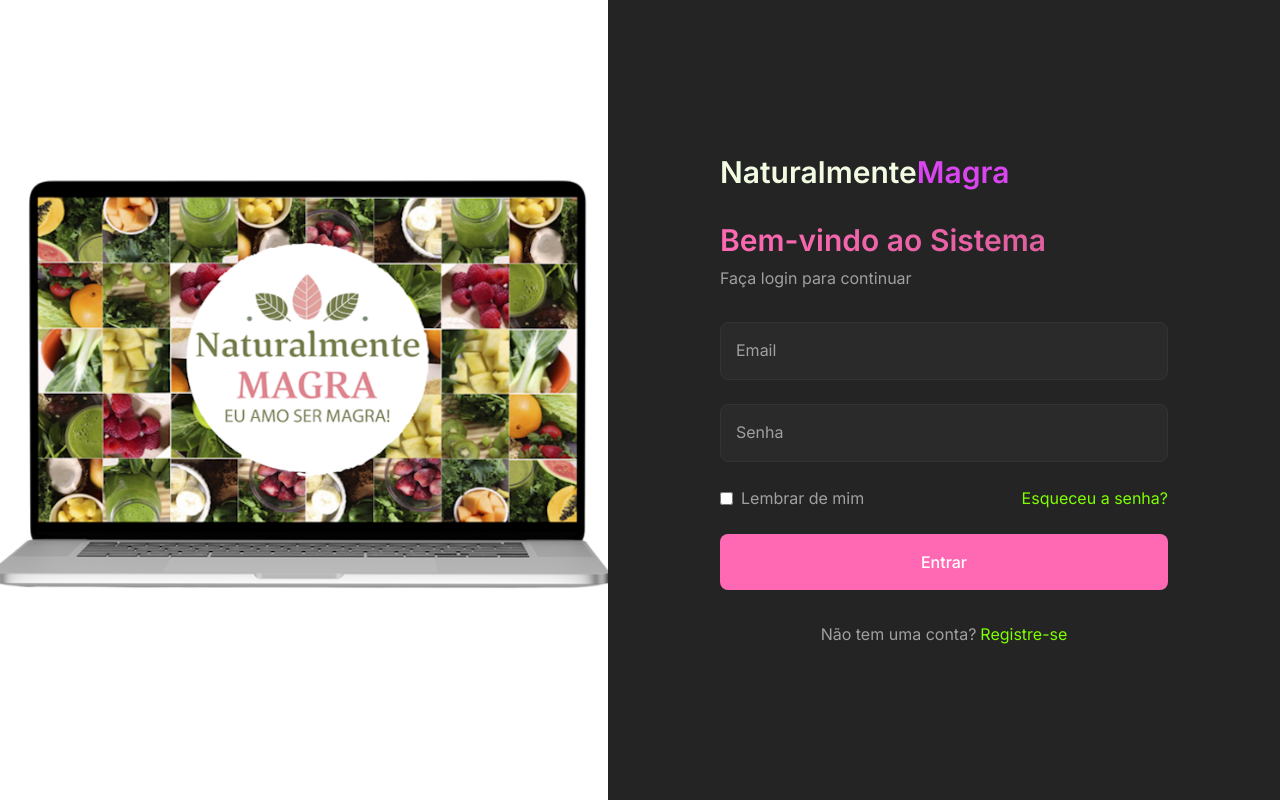
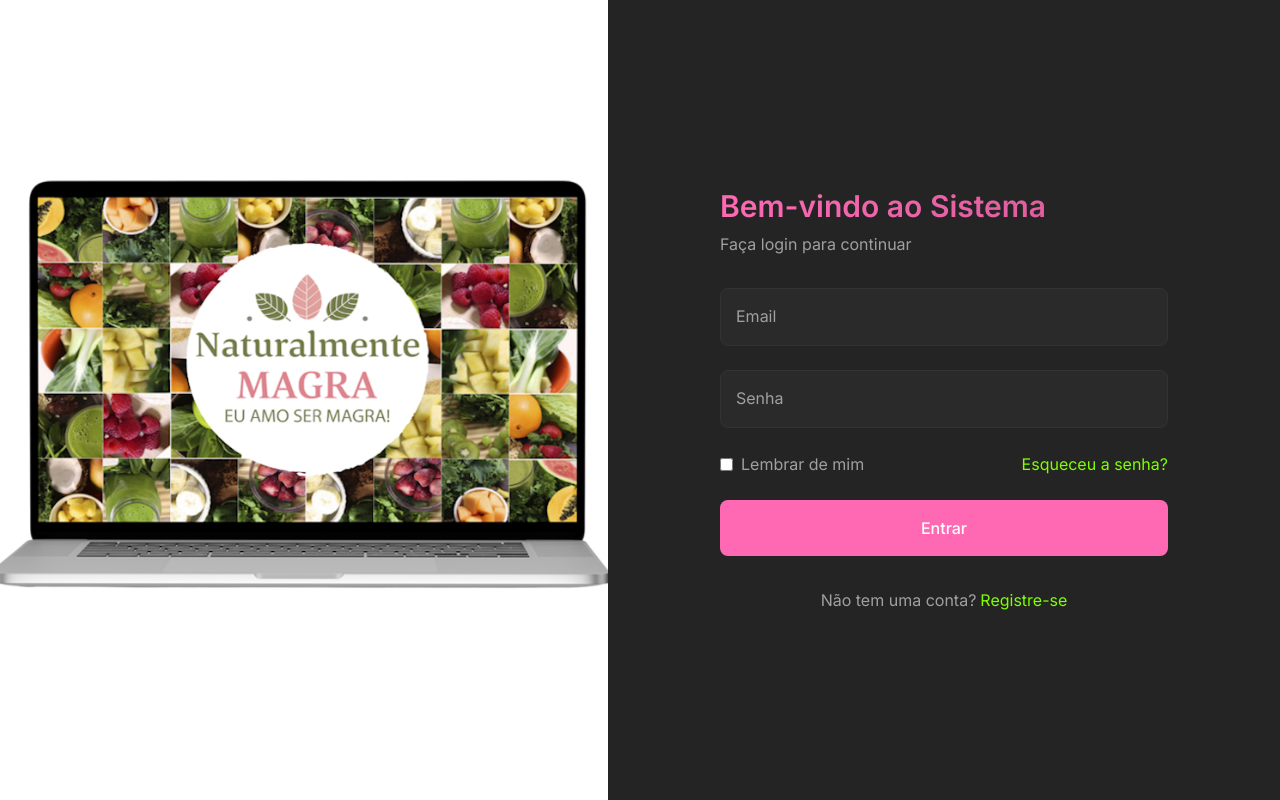
Before and after one commit to VInicius-vxtx/access-gatekeeper-system, a React (Vite) app: page /login in a window 1280 px wide. Built offline with nearby package versions, Linux system fonts and the light colour scheme.

Commit message:
Remove last command
Removes the last command from the code.

```diff
--- a/src/components/auth/LoginLayout.tsx
+++ b/src/components/auth/LoginLayout.tsx
@@ -20,13 +20,6 @@ const LoginLayout = ({ children, title, subtitle }: LoginLayoutProps) => {
 
       <div className="flex-1 flex items-center justify-center p-8 bg-sistema-bg-secondary">
         <div className="w-full max-w-md animate-slide-in">
-          <div className="mb-8">
-            <h1 className="text-3xl font-bold mb-2">
-              <span className="text-[#F2FCE2]">Naturalmente</span>
-              <span className="text-[#D946EF]">Magra</span>
-            </h1>
-          </div>
-
           <h1 className="text-3xl font-semibold mb-2 bg-gradient-to-r from-sistema-accent-important to-sistema-accent-important/80 bg-clip-text text-transparent">
             {title}
           </h1>
```
